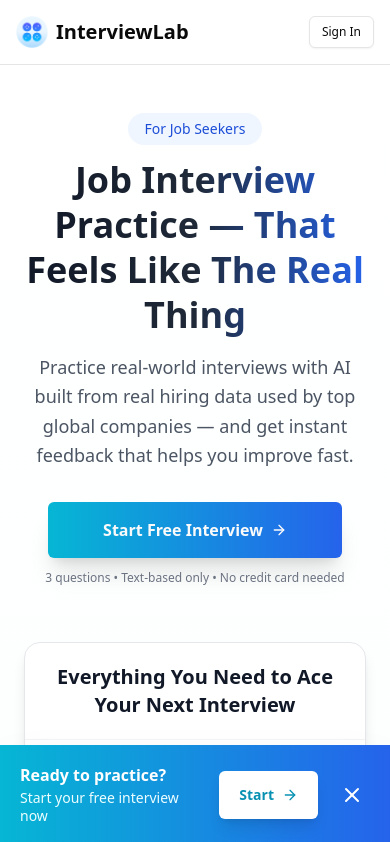
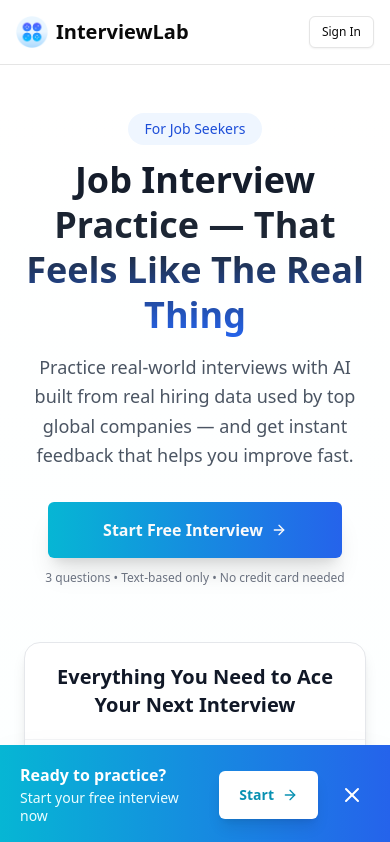
Before and after one commit to athlosconsultants/InterviewLab, a Next.js app: page /mobile in a window 390 px wide. Shown: the top 842 px of the page. Built offline with nearby package versions, Linux system fonts and the light colour scheme; no server answers.

Commit message:
Change mobile hero gradient to top-to-bottom direction
- Updated gradient from bg-gradient-to-r to bg-gradient-to-b
- Text now flows from dark gray/black at top to blue at bottom
- Creates vertical gradient effect on headline

```diff
--- a/app/(mobile)/mobile/page.tsx
+++ b/app/(mobile)/mobile/page.tsx
@@ -47,7 +47,7 @@ export default function MobileLandingPage() {
           </span>
         </div>
 
-        <h1 className="text-4xl font-bold leading-tight mb-4 bg-gradient-to-r from-gray-900 via-gray-800 to-blue-600 bg-clip-text text-transparent">
+        <h1 className="text-4xl font-bold leading-tight mb-4 bg-gradient-to-b from-gray-900 via-gray-800 to-blue-600 bg-clip-text text-transparent">
           Job Interview Practice — That Feels Like The Real Thing
         </h1>
 
```
